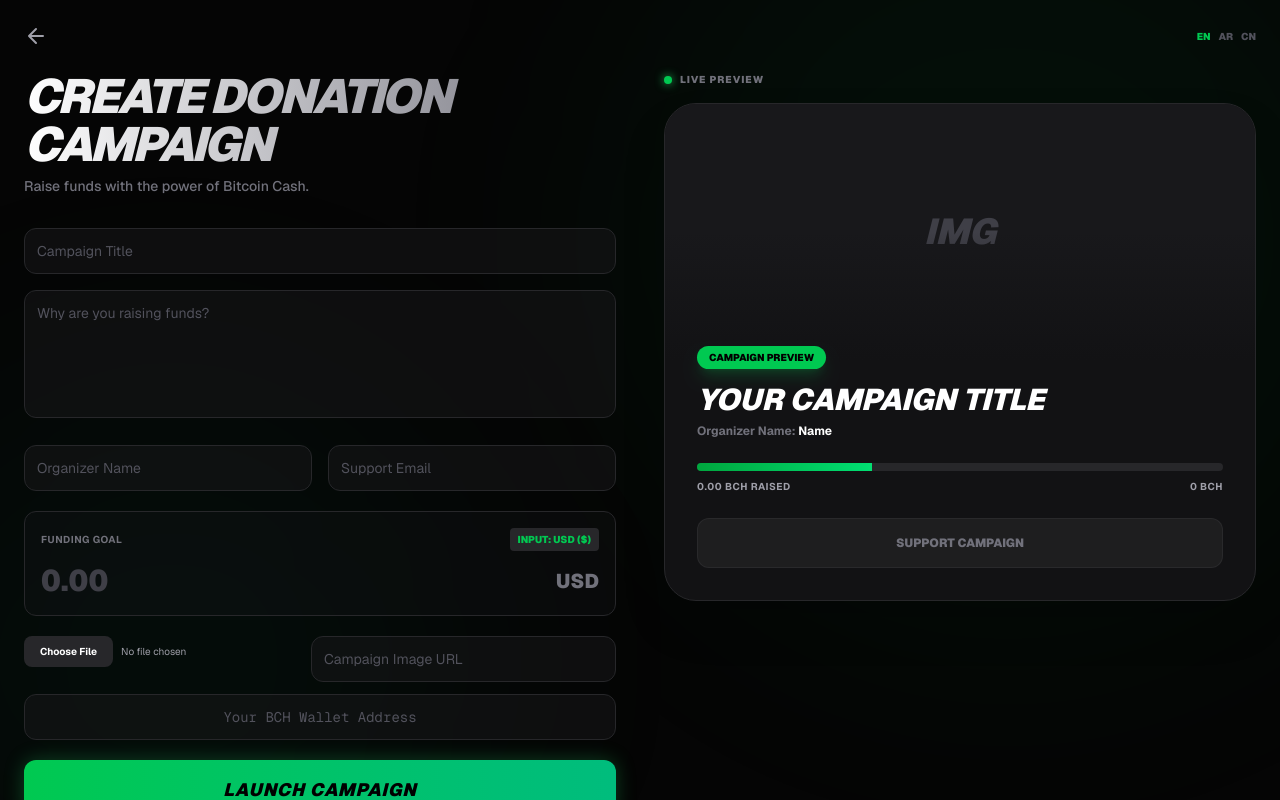
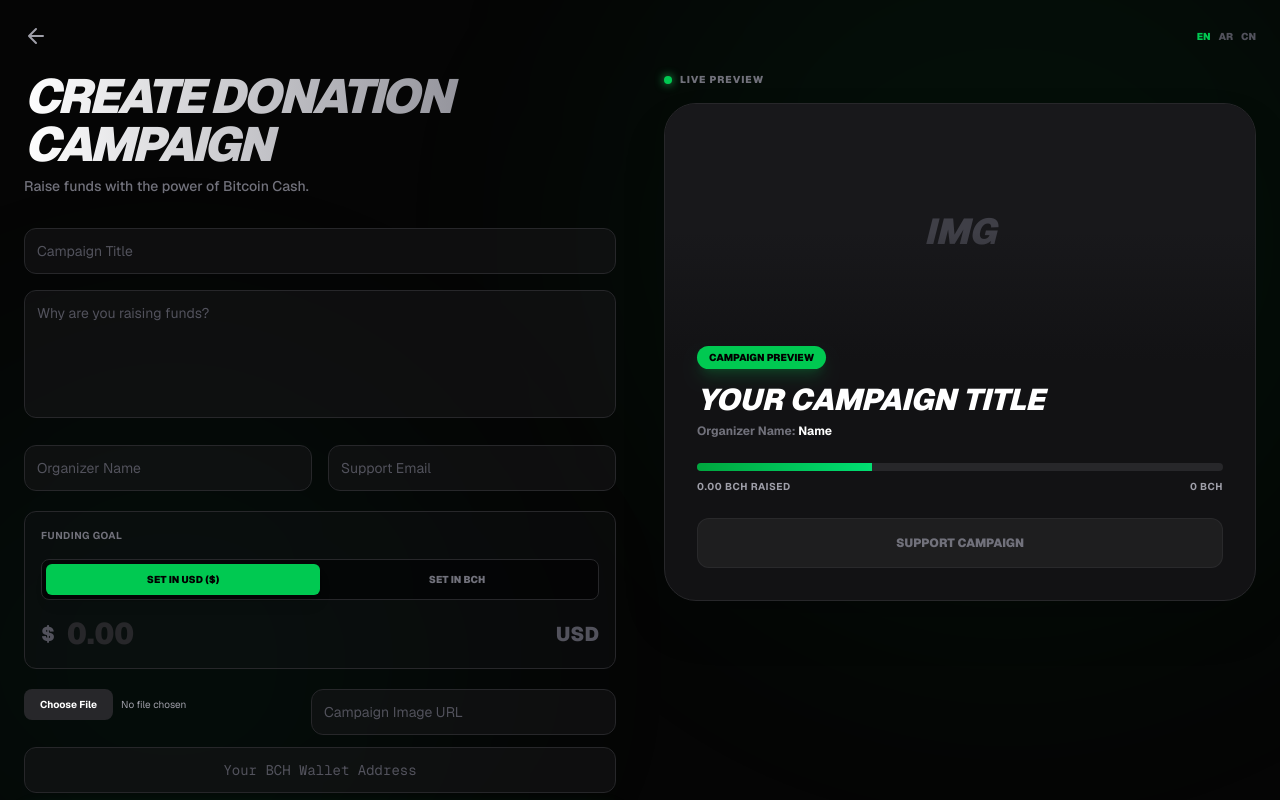
Before and after one commit to saleemm1/payonce-cash, a Next.js app: page /create/donation in a window 1280 px wide. Shown: the top 800 px of the page. Built offline with nearby package versions, Linux system fonts and the light colour scheme; no server answers.

Commit message:
Update page.js

```diff
--- a/app/create/donation/page.js
+++ b/app/create/donation/page.js
@@ -25,7 +25,9 @@ const translations = {
     support: "Support Campaign",
     security: "Funds go directly to your wallet. Non-custodial.",
     approx: "≈",
-    currency: "Currency"
+    currency: "Currency",
+    setInUsd: "Set in USD ($)",
+    setInBch: "Set in BCH"
   },
   ar: {
     header: "إنشاء حملة تبرع",
@@ -49,7 +51,9 @@ const translations = {
     support: "ادعم الحملة",
     security: "الأموال تصل لمحفظتك مباشرة. غير وصائي.",
     approx: "تقريباً",
-    currency: "العملة"
+    currency: "العملة",
+    setInUsd: "تحديد بالدولار ($)",
+    setInBch: "تحديد بالـ BCH"
   },
   zh: {
     header: "创建捐赠活动",
@@ -73,7 +77,9 @@ const translations = {
     support: "支持活动",
     security: "资金直接进入您的钱包。非托管。",
     approx: "约",
-    currency: "货币"
+    currency: "货币",
+    setInUsd: "以 USD 设定",
+    setInBch: "以 BCH 设定"
   }
 };
 
@@ -131,12 +137,6 @@ export default function DonationCreatePage() {
       } else {
           setFormData(prev => ({ ...prev, goal: val }));
       }
-  };
-
-  const toggleCurrency = () => {
-      setIsUsdMode(!isUsdMode);
-      setInputGoal('');
-      setFormData(prev => ({ ...prev, goal: '' }));
   };
 
   const handleGenerate = async (e) => {
@@ -224,15 +224,30 @@ export default function DonationCreatePage() {
                           <input name="email" value={formData.email} onChange={handleChange} placeholder={t.emailLabel} className={inputStyle} />
                       </div>
 
-                      <div className="bg-zinc-900/30 p-4 rounded-xl border border-zinc-800 space-y-3">
-                          <div className="flex justify-between items-center">
-                              <p className="text-[10px] font-bold text-zinc-500 uppercase tracking-wider">{t.goalLabel}</p>
-                              <button type="button" onClick={toggleCurrency} className="text-[10px] font-black uppercase bg-zinc-800 px-2 py-1 rounded text-green-500 hover:bg-zinc-700 transition-colors">
-                                  {isUsdMode ? 'Input: USD ($)' : 'Input: BCH'}
+                      <div className="bg-zinc-900/30 p-4 rounded-xl border border-zinc-800 space-y-4">
+                          <div className="flex items-center justify-between">
+                             <label className="text-[10px] font-bold text-zinc-500 uppercase tracking-wider">{t.goalLabel}</label>
+                          </div>
+
+                          <div className="grid grid-cols-2 bg-black/50 p-1 rounded-lg border border-zinc-800">
+                              <button
+                                type="button"
+                                onClick={() => { setIsUsdMode(true); setInputGoal(''); setFormData(prev=>({...prev, goal:''})); }}
+                                className={`py-2 rounded-md text-[10px] font-black uppercase transition-all ${isUsdMode ? 'bg-green-500 text-black shadow-lg' : 'text-zinc-500 hover:text-white'}`}
+                              >
+                                {t.setInUsd}
+                              </button>
+                              <button
+                                type="button"
+                                onClick={() => { setIsUsdMode(false); setInputGoal(''); setFormData(prev=>({...prev, goal:''})); }}
+                                className={`py-2 rounded-md text-[10px] font-black uppercase transition-all ${!isUsdMode ? 'bg-green-500 text-black shadow-lg' : 'text-zinc-500 hover:text-white'}`}
+                              >
+                                {t.setInBch}
                               </button>
                           </div>
 
                           <div className="flex items-center gap-3">
+                              <span className="text-xl font-black text-zinc-600">{isUsdMode ? '$' : ''}</span>
                               <input
                                   required
                                   type="number"
@@ -240,18 +255,21 @@ export default function DonationCreatePage() {
                                   value={inputGoal}
                                   onChange={handleGoalChange}
                                   placeholder="0.00"
-                                  className="flex-1 bg-transparent text-3xl font-black text-white outline-none placeholder:text-zinc-700 tabular-nums"
+                                  className="flex-1 bg-transparent text-3xl font-black text-white outline-none placeholder:text-zinc-800 tabular-nums"
                               />
-                              <span className="text-xl font-black text-zinc-500">{isUsdMode ? 'USD' : 'BCH'}</span>
+                              <span className="text-xl font-black text-zinc-600">{!isUsdMode ? 'BCH' : 'USD'}</span>
                           </div>
 
                           {formData.goal && bchPrice > 0 && (
-                              <p className="text-xs text-green-500 font-mono text-right animate-pulse">
-                                  {isUsdMode
-                                      ? `${t.approx} ${parseFloat(formData.goal).toFixed(4)} BCH`
-                                      : `${t.approx} $${(parseFloat(formData.goal) * bchPrice).toLocaleString()} USD`
-                                  }
-                              </p>
+                              <div className="bg-green-900/10 border border-green-500/10 rounded-lg p-3 flex justify-between items-center">
+                                  <span className="text-[9px] text-zinc-500 font-bold uppercase">{isUsdMode ? 'Converted to Protocol' : 'Approximate Value'}</span>
+                                  <span className="text-xs text-green-400 font-mono font-bold">
+                                      {isUsdMode
+                                          ? `${parseFloat(formData.goal).toFixed(6)} BCH`
+                                          : `$${(parseFloat(formData.goal) * bchPrice).toLocaleString()} USD`
+                                      }
+                                  </span>
+                              </div>
                           )}
                       </div>
 
```
